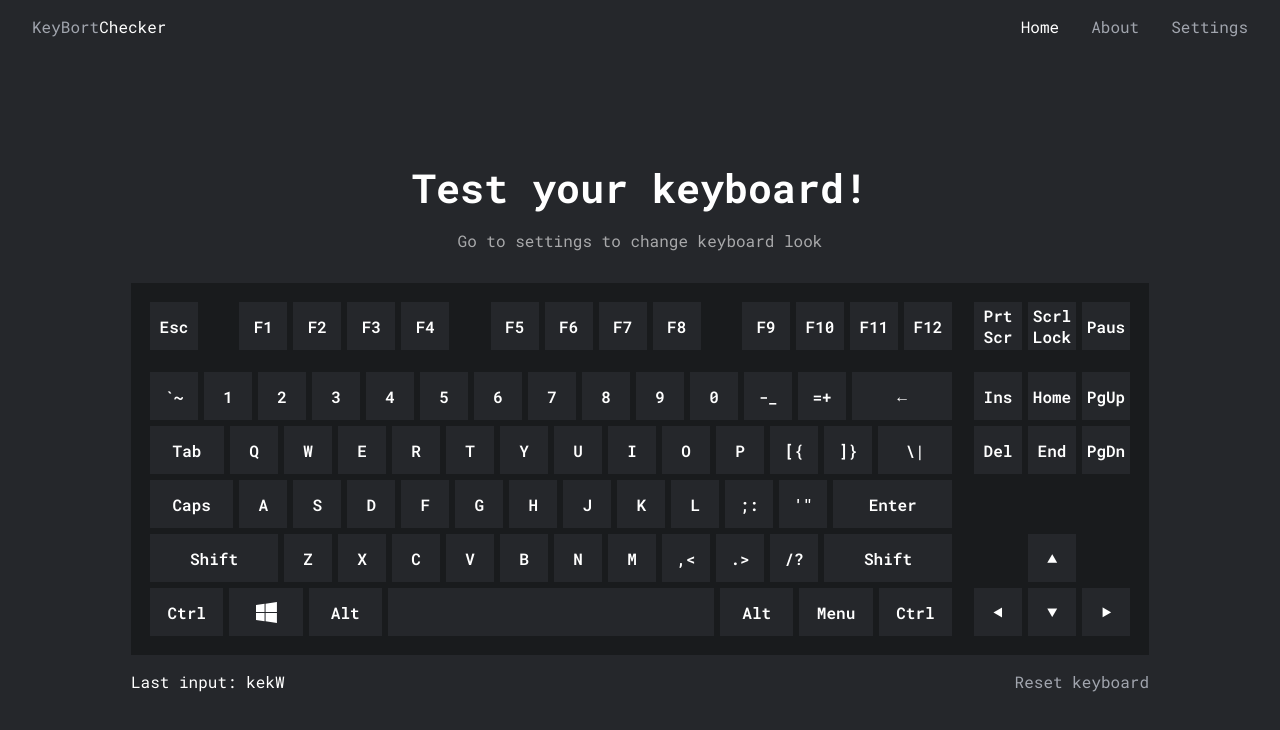
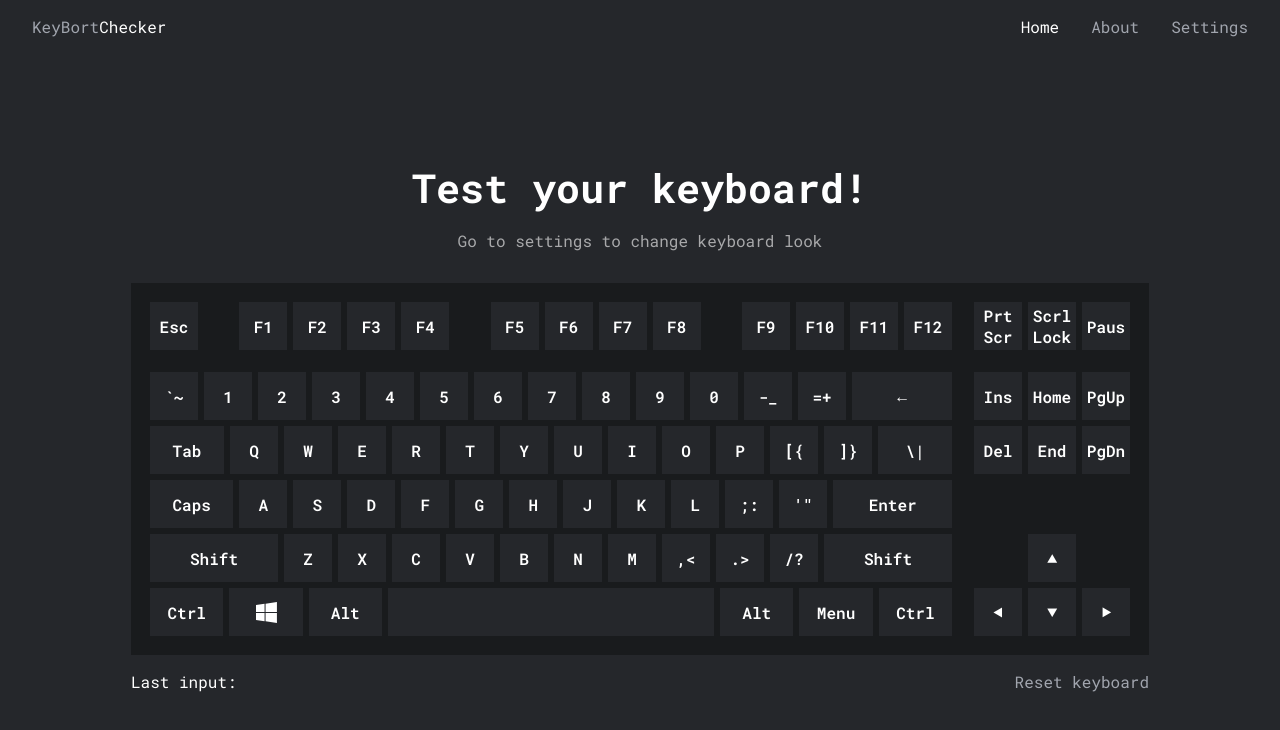
Before and after one commit to bartekbimek/KeyBort-Angular, an Angular app: page /home in a window 1280 px wide. Shown: the top 730 px of the page. Built offline with nearby package versions, Linux system fonts and the light colour scheme.

Commit message:
working last input field

```diff
--- a/src/app/home/home.component.html
+++ b/src/app/home/home.component.html
@@ -2,9 +2,9 @@
     <h1 class="title__heading">Test your keyboard!</h1>
     <p class="title__paragraph">Go to settings to change keyboard look</p>
 </div>
-<app-keyboard class="keyboard"></app-keyboard>
+<app-keyboard class="keyboard" (lastInputUpdate)="getLastInput($event)"></app-keyboard>
 <div class="main__console">
-    <p class="console__last-input">Last input: {{ 'kekW' }}</p>
+    <p class="console__last-input">Last input: {{ lastInput }}</p>
     <button class="console__reset-keyboard"(click)="resetKeys()">Reset keyboard</button>
 
 </div>
--- a/src/app/home/home.component.ts
+++ b/src/app/home/home.component.ts
@@ -7,15 +7,14 @@ import { KeyboardService } from '../services/keyboard.service'
   styleUrls: ['./home.component.scss']
 })
 export class HomeComponent implements OnInit {
-  lastInput:string;
+  lastInput: string;
   resetKeys(){
     this.keyboardService.resetCheckedKeys();
   }
-  @HostListener('window:keydown', ['$event'])
-  addItem(newItem:string){
-    this.lastInput = newItem;
-    console.log("kruwa"+newItem);
+  getLastInput(x){
+    this.lastInput = x;
   }
+
   constructor(private keyboardService: KeyboardService) { }
 
   ngOnInit(): void {
--- a/src/app/keyboard/keyboard.component.ts
+++ b/src/app/keyboard/keyboard.component.ts
@@ -9,16 +9,17 @@ import { KeyboardService } from '../services/keyboard.service';
 
 export class KeyboardComponent implements OnInit {
   checkedKeys:string[] = [];
-  lastInput:string;
-
+  @Output() lastInputUpdate: EventEmitter<string> = new EventEmitter<string>();
+  sendLastInput(value:string){
+    this.lastInputUpdate.emit(value);
+  }
   @HostListener('window:keydown', ['$event'])
   onKeyDown(key){
-    console.log(key.key)
     key.preventDefault ? key.preventDefault() : key.returnValue = false;
     let pressedKey = document.querySelector(`[key="${key.code}"]`)
     pressedKey.classList.remove("checked");
     pressedKey.classList.add("pressed");
-    this.lastInput = key.key;
+    this.sendLastInput(key.key);
   }
   @HostListener('window:keyup', ['$event'])
   onKeyUp(key){
@@ -27,6 +28,7 @@ export class KeyboardComponent implements OnInit {
     pressedKey.classList.remove("pressed");
     pressedKey.classList.add("checked");
     this.keyboardService.addCheckedKeys(key.code);
+    if(key.code === "PrintScreen") this.sendLastInput(key.key);
   }
   constructor(private keyboardService: KeyboardService) { }
 
--- a/src/app/services/keyboard.service.ts
+++ b/src/app/services/keyboard.service.ts
@@ -5,6 +5,7 @@ import { Injectable } from '@angular/core';
 })
 export class KeyboardService {
   private checkedKeys:string[] = [];
+  private lastInput:string;
   getCheckedKeys(){
     this.checkedKeys.forEach((key) =>{
       document.querySelector(`[key="${key}"]`).classList.add("checked");
```
